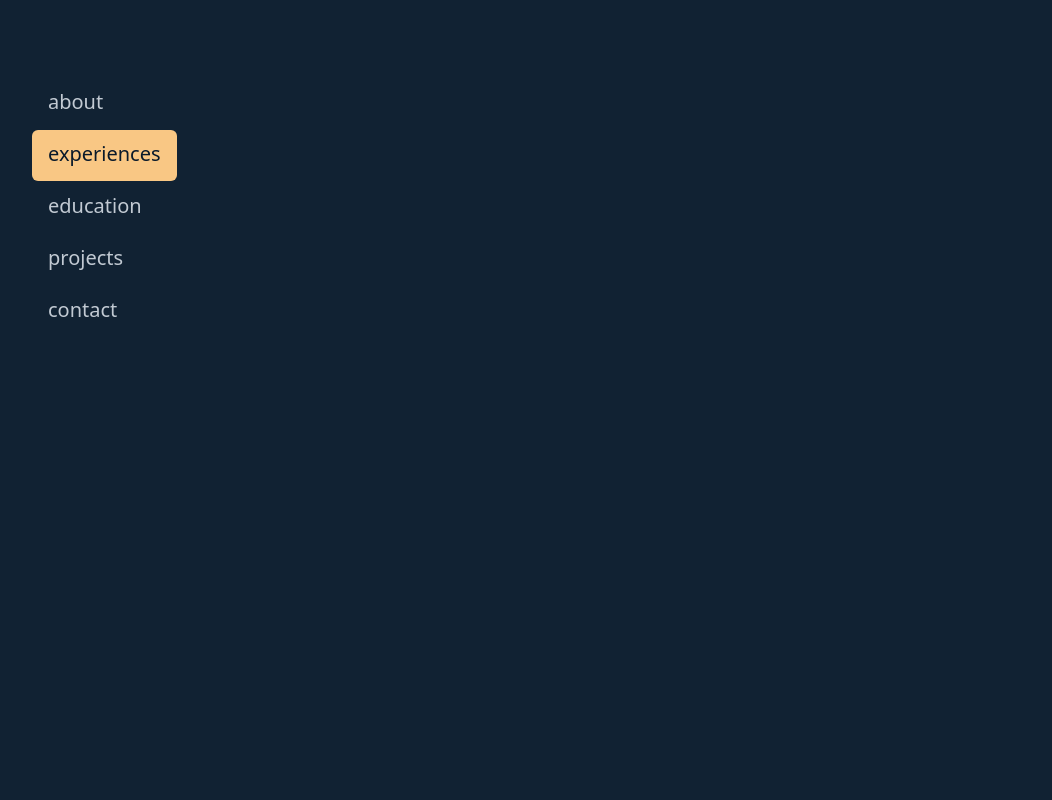
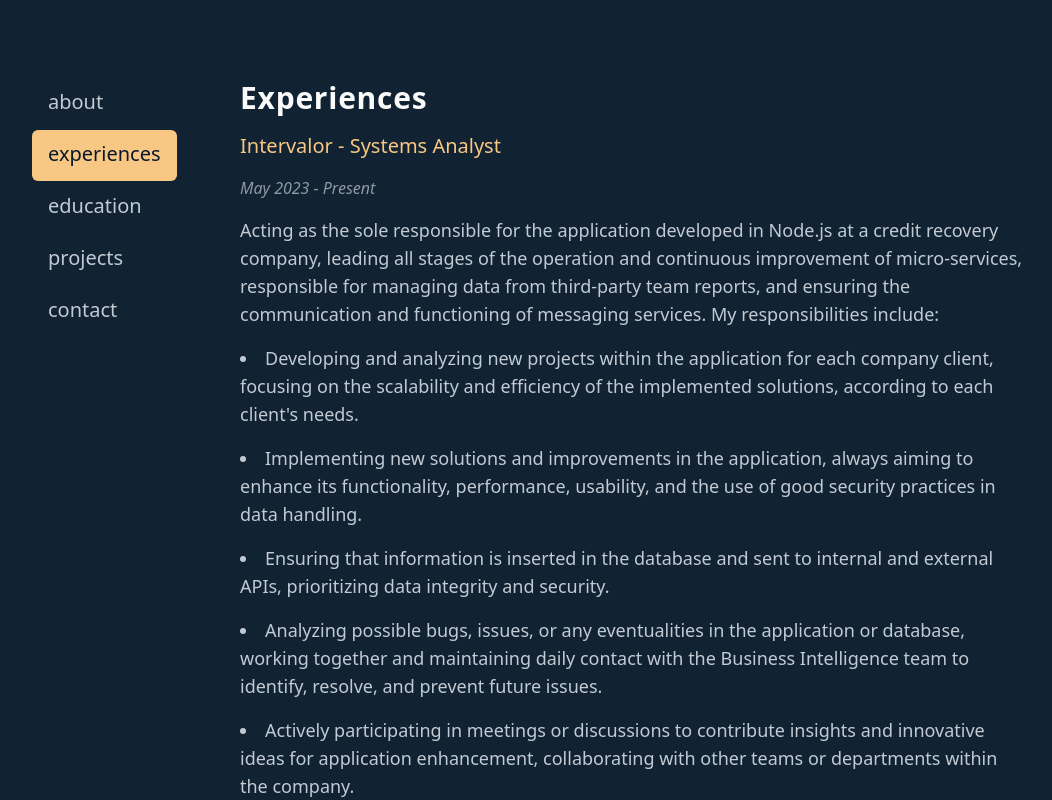
Before and after one commit to wilsonsouto/portfolio, a Next.js app: page / in a window 1280 px wide. Both pictures are taken after a click on the item "experiences". Shown: the top 800 px of the page, without its empty margins (112-1164 px from the left). Built offline with nearby package versions, Linux system fonts and the light colour scheme.

Commit message:
Refactor gap spacing in section container and add Experiences component

```diff
--- a/src/app/page.tsx
+++ b/src/app/page.tsx
@@ -1,6 +1,6 @@
 'use client';
 import React, { useState } from 'react';
-import { About } from '@/components/layout';
+import { About, Experiences } from '@/components/layout';
 
 export default function Header() {
   const [activeSection, setActiveSection] = useState('about');
@@ -33,7 +33,7 @@ export default function Header() {
         </nav>
       </header>
       <main>
-        <section className='flex flex-col gap-6'>
+        <section className='flex flex-col gap-4'>
           {menu.map((item) => item.section === activeSection && item.prop)}
         </section>
       </main>
@@ -43,7 +43,7 @@ export default function Header() {
 
 const menu = [
   { section: 'about', position: '0', prop: <About key={1} /> },
-  { section: 'experiences', position: '20' },
+  { section: 'experiences', position: '20', prop: <Experiences key={2} /> },
   { section: 'education', position: '41' },
   { section: 'projects', position: '62' },
   { section: 'contact', position: '82' },
--- /dev/null
+++ b/src/components/layout/experiences.component.tsx
@@ -0,0 +1,72 @@
+import { Heading, Paragraph } from '../typography';
+
+export default function Experiences() {
+  return (
+    <>
+      <Heading text='Experiences' />
+      {experiences.map((item, index) => (
+        <div className='flex flex-col gap-4' key={index}>
+          <h3 className='text-xl text-accent-300'>
+            {item.company} - {item.role}
+          </h3>
+          <span className='italic text-neutral-400'>
+            {item.startDate} - {item.endDate}
+          </span>
+          <Paragraph>{item.description}</Paragraph>
+          {item.responsibilitie && (
+            <ul className='flex w-full list-inside list-disc flex-col gap-4 text-lg text-neutral-300'>
+              <li>{item.res1}</li>
+              <li>{item.res2}</li>
+              <li>{item.res3}</li>
+              <li>{item.res4}</li>
+              <li>{item.res5}</li>
+            </ul>
+          )}
+          <Paragraph>
+            <span className='font-bold text-neutral-200'>Skills: </span>
+            {item.skills}
+          </Paragraph>
+          {index !== experiences.length - 1 && <hr className='border-neutral-700 text-accent-600' />}
+        </div>
+      ))}
+    </>
+  );
+}
+
+const experiences = [
+  {
+    company: 'Intervalor',
+    role: 'Systems Analyst',
+    startDate: 'May 2023',
+    endDate: 'Present',
+    description:
+      'Acting as the sole responsible for the application developed in Node.js at a credit recovery company, leading all stages of the operation and continuous improvement of micro-services, responsible for managing data from third-party team reports, and ensuring the communication and functioning of messaging services. My responsibilities include:',
+    responsibilitie: true,
+    res1: "Developing and analyzing new projects within the application for each company client, focusing on the scalability and efficiency of the implemented solutions, according to each client's needs.",
+    res2: 'Implementing new solutions and improvements in the application, always aiming to enhance its functionality, performance, usability, and the use of good security practices in data handling.',
+    res3: 'Ensuring that information is inserted in the database and sent to internal and external APIs, prioritizing data integrity and security.',
+    res4: 'Analyzing possible bugs, issues, or any eventualities in the application or database, working together and maintaining daily contact with the Business Intelligence team to identify, resolve, and prevent future issues.',
+    res5: 'Actively participating in meetings or discussions to contribute insights and innovative ideas for application enhancement, collaborating with other teams or departments within the company.',
+    skills:
+      'Node.js · TypeScript · JavaScript · Git · Postman · MySQL · Jira · RabbitMQ · Kubernetes · Jenkins · Jaeger · Kibana · MinIO · Grafana · MicroSIP',
+  },
+  {
+    company: 'IBM',
+    role: 'Future Club Intern',
+    startDate: 'August 2021',
+    endDate: 'Dezember 2022',
+    description:
+      'Engaging with a wide range of company tools and services, allowing for the creation of innovative and impactful solutions. One standout project is Pizzaria Donna, a landing page with a pizzeria-themed design, integrated with IBM Watson Assistant. This integration enabled the simulation of reports of domestic violence, using technology to promote awareness and aid for such a crucial issue.',
+    skills:
+      'JavaScript · HTML · CSS · IBM Watson Assistant · IBM Cognos Analytics · IBM LinuxONE · IBM Cloud · IBM Z · User Experience (UX) · User Interface (UI) · IBM Storage',
+  },
+  {
+    company: 'RTM',
+    role: 'Telecommunications Intern',
+    startDate: 'May 2021',
+    endDate: 'Jul 2021',
+    description:
+      'Providing technical support to clients, configuring and installing routers and voice equipment, as well as monitoring and managing network changes, and liaising with service providers to restore circuits in the event of failures or interruptions.',
+    skills: 'Putty · Cacti · Topdesk · SolarWinds Orion',
+  },
+];
--- a/src/components/layout/index.ts
+++ b/src/components/layout/index.ts
@@ -1,3 +1,4 @@
 import About from './about.component';
+import Experiences from './experiences.component';
 
-export { About };
+export { About, Experiences };
```
